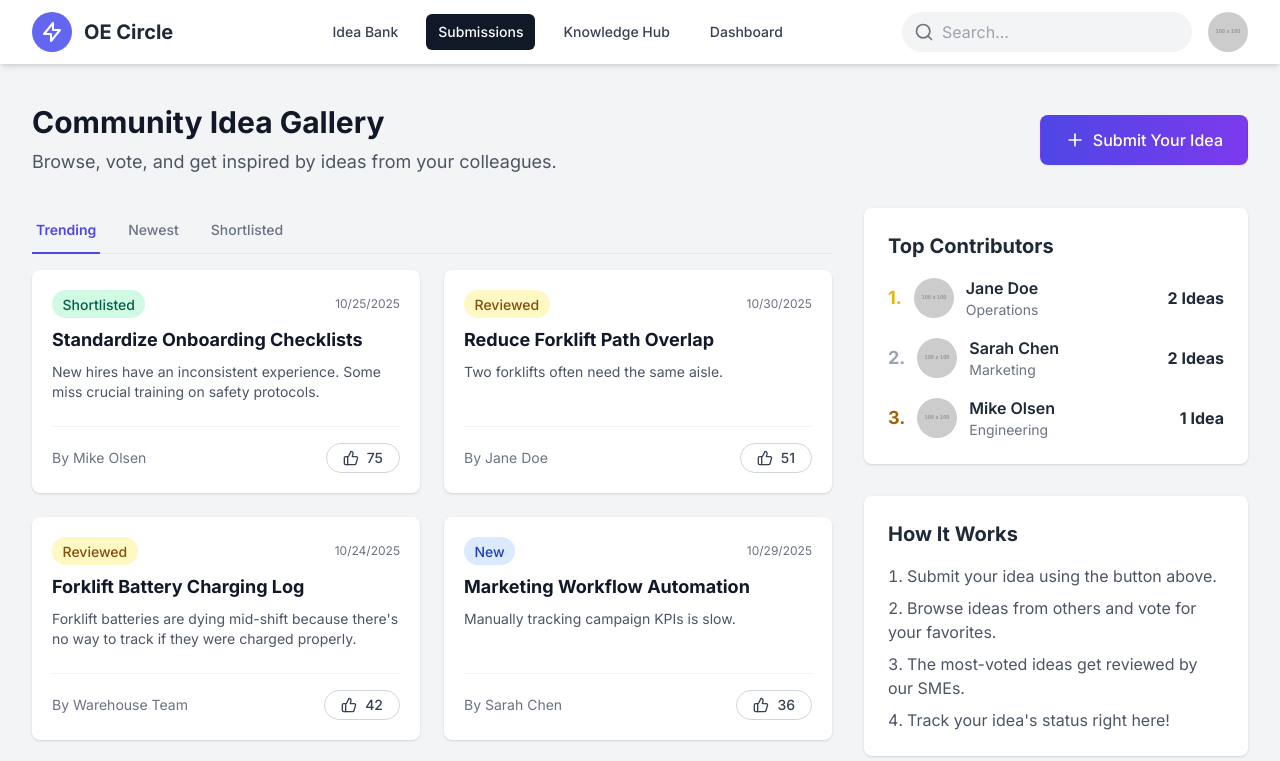
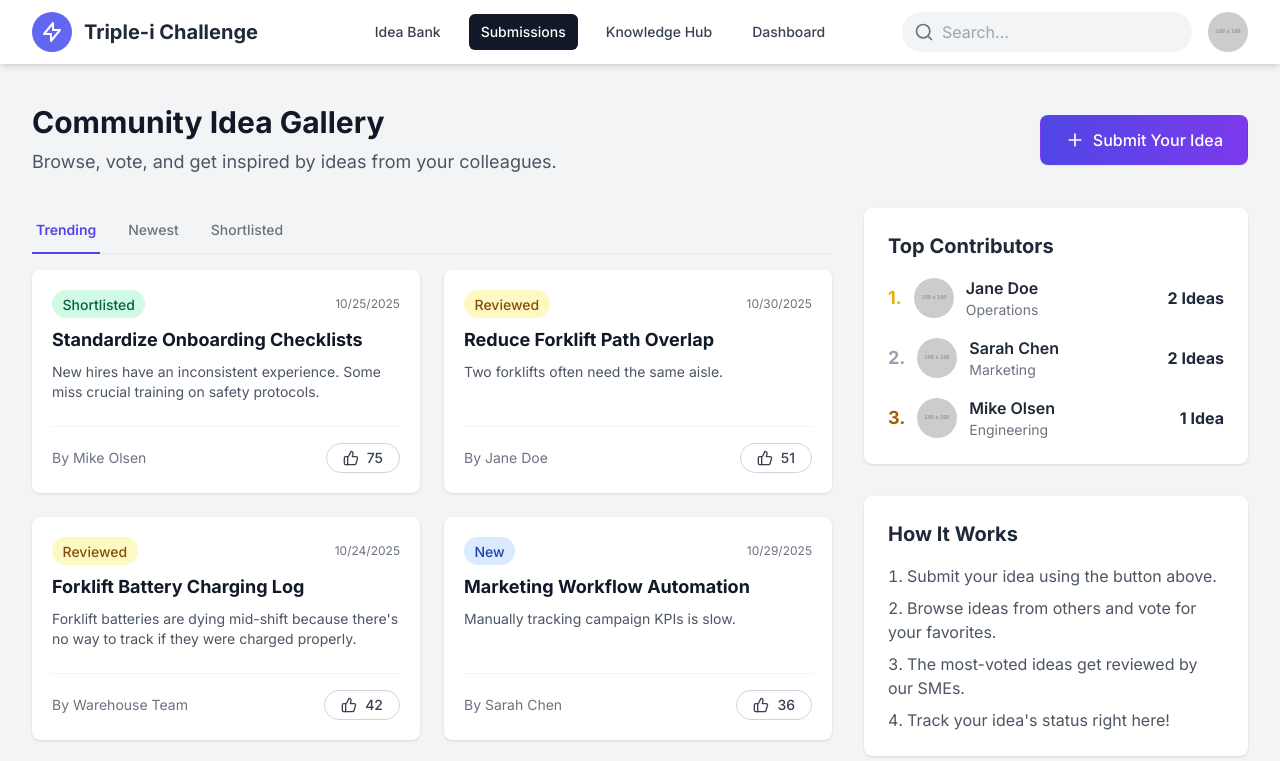
Before and after one commit to sharifahzabedah/zab, a plain HTML site: page submissionsvote.html in a window 1280 px wide. Shown: the top 761 px of the page. Drawn offline with nearby package versions, Linux system fonts and the light colour scheme; placeholder pictures from the web are drawn by us.

Commit message:
Update submissionsvote.html

```diff
--- a/submissionsvote.html
+++ b/submissionsvote.html
@@ -64,7 +64,7 @@
                             <svg class="h-6 w-6 text-white" fill="none" viewBox="0 0 24 24" stroke="currentColor"><path stroke-linecap="round" stroke-linejoin="round" stroke-width="2" d="M13 10V3L4 14h7v7l9-11h-7z"></path></svg>
                         </div>
                     </div>
-                    <span class="ml-3 font-bold text-xl text-gray-800">OE Circle</span>
+                    <span class="ml-3 font-bold text-xl text-gray-800">Triple-i Challenge</span>
                 </div>
                 <div class="hidden md:block">
                     <div class="ml-10 flex items-baseline space-x-4">
```
